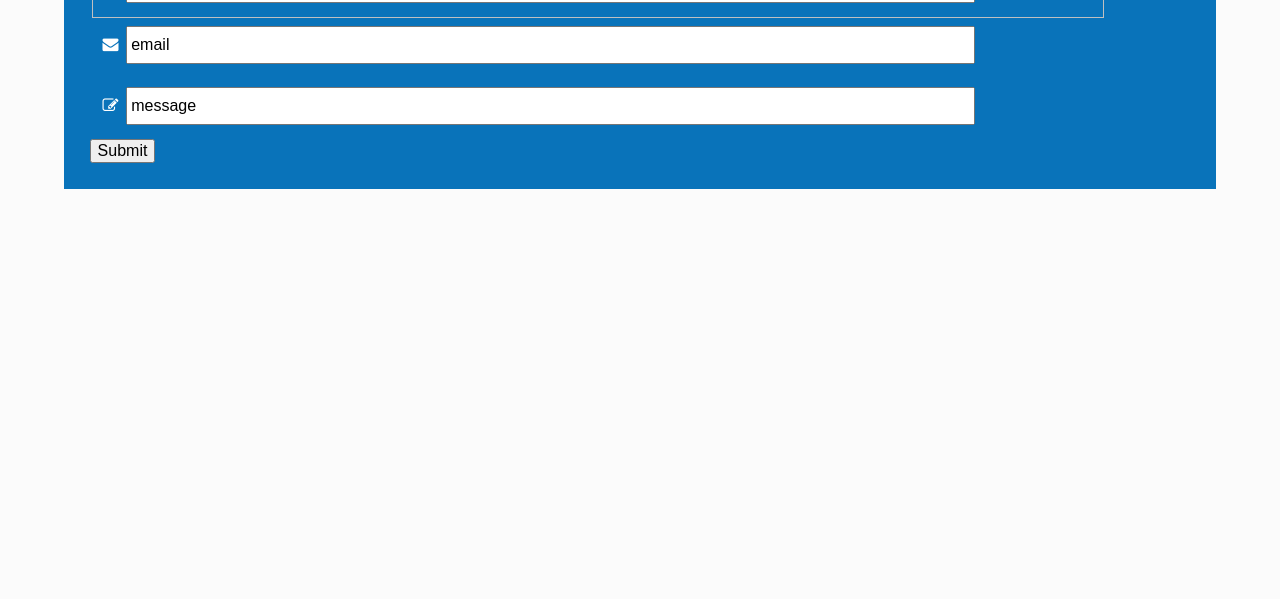
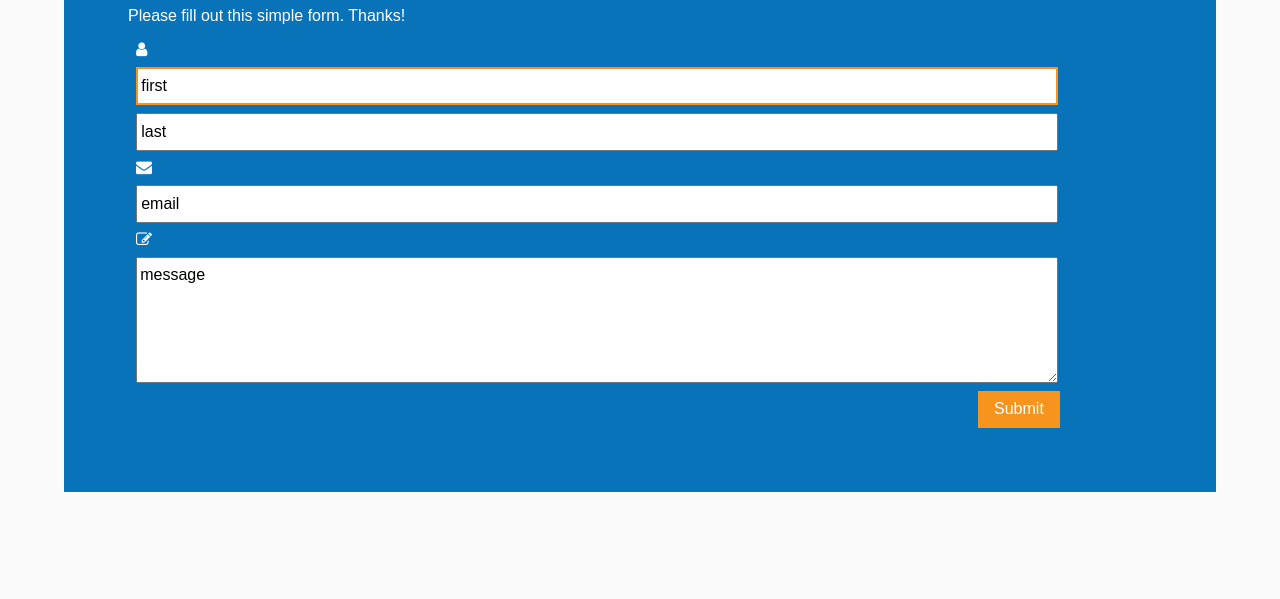
Before and after one commit to claulg2701/hw_listeners_deleon_claudia, a plain HTML site: page index.html in a window 1280 px wide. Shown: the part 201-800 px from the top of the page. Drawn offline with Linux system fonts and the light colour scheme.

Commit message:
removed fieldset

```diff
--- a/css/main.css
+++ b/css/main.css
@@ -3,9 +3,8 @@ body {
     width: 100%;
 }
 
-fieldset,
-fieldset input,
-.block
+input,
+textarea,
 button {
     display: block;
 }
@@ -14,13 +13,14 @@ button {
     background-color: #0973ba;
     color: white;
     box-sizing: border-box;
-    padding: 2%;
-    width: 90%;
-    margin: 5% auto;
+    padding: 5%;
+    margin: 5%;
 }
 
-form #info {
+form::after {
     display: block;
+    content: "";
+    clear: both;
 }
 
 input:focus {
@@ -28,22 +28,26 @@ input:focus {
     border: 2px solid #f7941d;
 }
 
-fieldset,
-.block {
-    padding: 0 0.6em 0.4em;
+input,
+textarea {
     width: 90%;
-}
-
-input {
-    width: 85%;
-    margin: 0.5em 0;
-    padding: 0.5em 0 0.5em 0.2em;
+    margin: 0.5em;
+    padding: 0.5em 0.2em;
+    box-sizing: border-box;
 }
 
 i {
-    padding: 0.2em;
+    margin-left: 0.5em;
 }
 
-fieldset input {
-    margin-left: calc(0.5em + 16px);
+#submit {
+    padding: 0.6em 1em;
+    background-color: #f7941d;
+    color: #ffffff;
+    cursor: pointer;
+    border: none;
+    position: relative;
+    float: right;
+    margin-right: 9%;
+    box-sizing: border-box;
 }
--- a/index.html
+++ b/index.html
@@ -11,21 +11,24 @@
 </head>
 <body>
   <div class="container">
+    <h1>Contact Form</h1>
+    <p>
+        Please fill out this simple form. Thanks!
+    </p>
     <form id="info" action="" method="post">
-        <fieldset>
-            <legend><i class="fa fa-user"></i></legend>
-            <input type="text" name="name" value="first" required="required" autofocus/>
-            <input type="text" name="lastName" value="last" required="required" />
-        </fieldset>
-        <div class="block">
-            <span><i class="fa fa-envelope"></i></span>
-            <input type="email" name="email" value="email" required="required" />
-        </div>
-        <div class="block">
-            <span><i class="fa fa-pencil-square-o"></i></span>
-            <input type="text" name="message" value="message"/>
-        </div>
-        <button type="button" name="submitButton">Submit</button>
+
+        <span><i class="fa fa-user"></i></span>
+        <input type="text" name="name" value="first" required="required" autofocus id ="firstName"/>
+
+        <input type="text" name="lastName" value="last" required="required" id="lastName"/>
+
+        <span><i class="fa fa-envelope"></i></span>
+        <input type="email" name="email" value="email" required="required" id="email"/>
+
+        <span><i class="fa fa-pencil-square-o"></i></span>
+        <textarea rows="6" cols="25">message</textarea>
+
+        <button type="button" name="submitButton" id="submit">Submit</button>
   </form>
   </div>
     <script src="js/main.js"></script>
```
